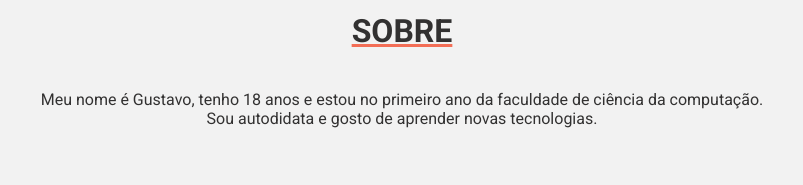
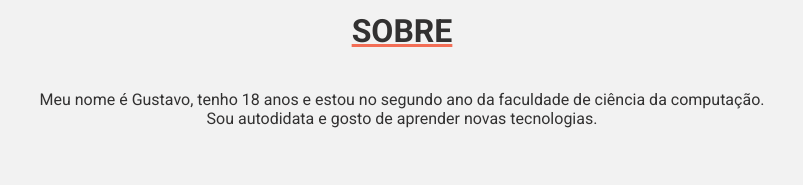
Before and after one commit to Shadaw/Shadaw.github.io, a plain HTML site: page index.html in a window 1280 px wide. Shown: the part 829-1014 px from the top of the page, 238-1041 px from the left. Drawn offline with Linux system fonts and the light colour scheme.

Commit message:
update portfolio

```diff
--- a/index.html
+++ b/index.html
@@ -62,7 +62,7 @@
     <section class="main__sobre" id="sobre">
       <h2>Sobre</h2>
       <p>
-        Meu nome é Gustavo, tenho 18 anos e estou no primeiro ano da faculdade de ciência da computação.<br>
+        Meu nome é Gustavo, tenho 18 anos e estou no segundo ano da faculdade de ciência da computação.<br>
         Sou autodidata e gosto de aprender novas tecnologias.
       </p>
       <div class="main__sobre--informacoes">
```
